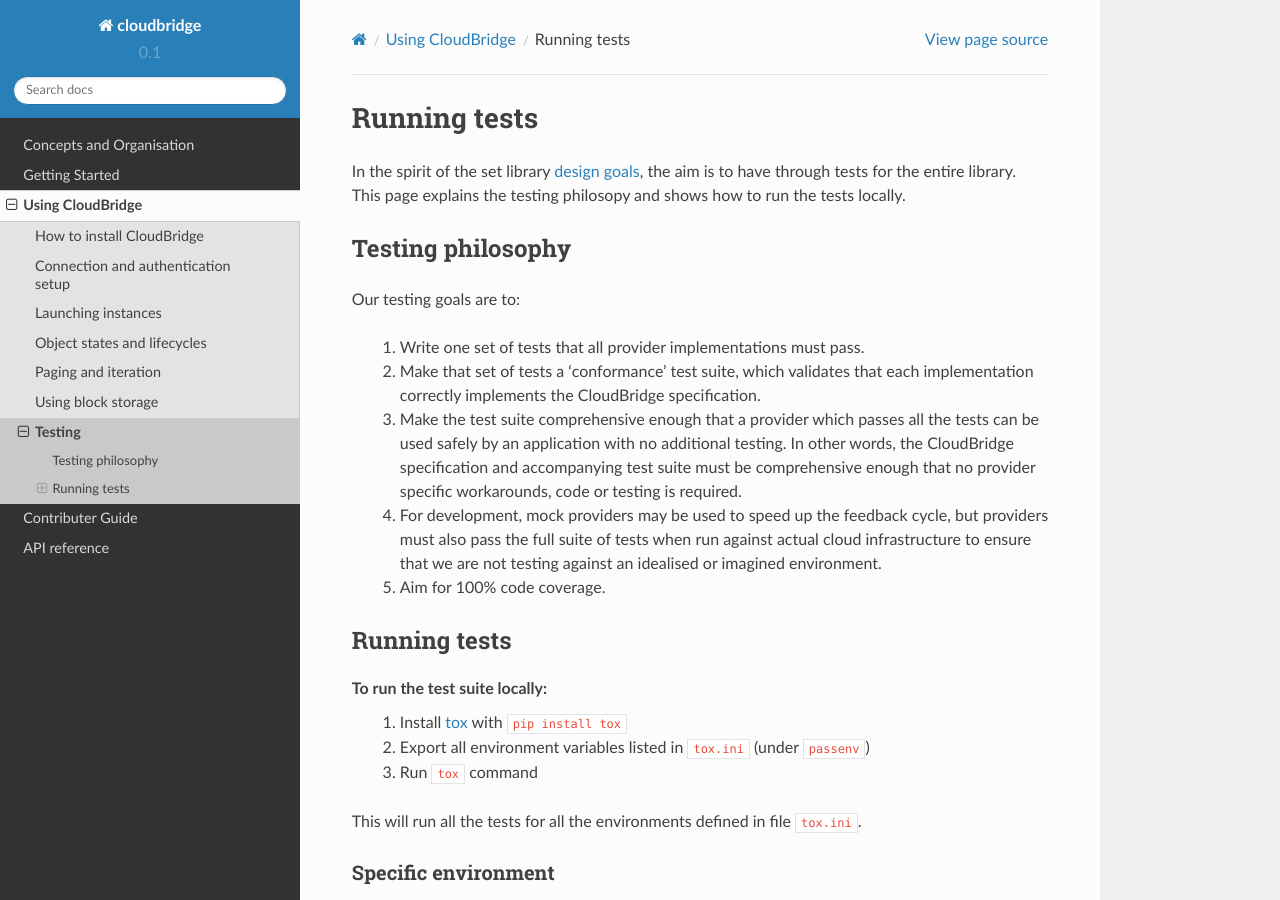
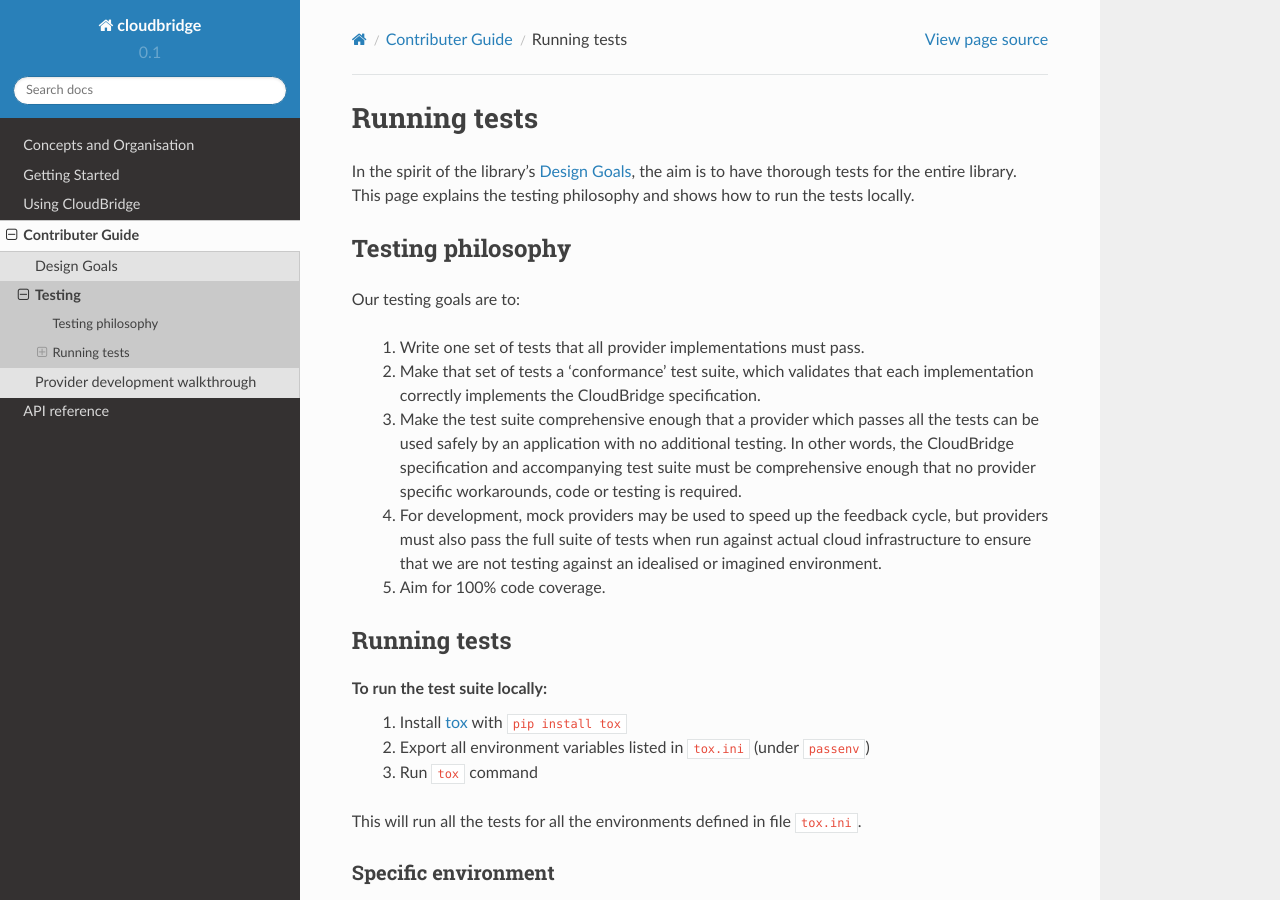
Before and after one commit to CloudVE/cloudbridge, a Sphinx documentation site: the page built from docs/topics/testing.rst, in a window 1280 px wide and 900 px high. Built offline with Sphinx 7.4.7 and the Read the Docs theme 2.0.0, drawn with Linux system fonts in a browser that asks for light colours.

Commit message:
Copied design goals to docs and some minor restructuring.

```diff
--- a/docs/getting_started.rst
+++ b/docs/getting_started.rst
@@ -77,8 +77,9 @@
     inst = provider.compute.instances.create(
         name='CloudBridge-intro', image=img, instance_type=inst_type,
         key_pair=kp, security_groups=[sg])
-    # Refresh the state
-    inst.refresh()
+    # Wait until ready
+    inst.wait_till_ready()
+    # Show instance state
     inst.state
     # 'running'
     inst.public_ips
--- a/docs/topics/contributor_guide.rst
+++ b/docs/topics/contributor_guide.rst
@@ -7,4 +7,6 @@
 .. toctree::
    :maxdepth: 1
 
+    Design Goals <design_goals.rst>
+    Testing <testing.rst>
     Provider development walkthrough <provider_development.rst>
--- a/docs/topics/overview.rst
+++ b/docs/topics/overview.rst
@@ -11,4 +11,3 @@
     Object states and lifecycles <object_lifecycles.rst>
     Paging and iteration <paging_and_iteration.rst>
     Using block storage <block_storage.rst>
-    Testing <test.rst>
--- a/docs/topics/test.rst
+++ b/docs/topics/testing.rst
@@ -1,7 +1,7 @@
 Running tests
 =============
-In the spirit of the set library `design goals`_, the aim is to have through
-tests for the entire library. This page explains the testing philosopy and
+In the spirit of the library's :doc:`design_goals`, the aim is to have thorough
+tests for the entire library. This page explains the testing philosophy and
 shows how to run the tests locally.
 
 Testing philosophy
```
Also changed, not shown: other parts of docs/topics/testing.rst (+2 -2 lines), docs/topics/design_goals.rst (added, +25 -0 lines).
